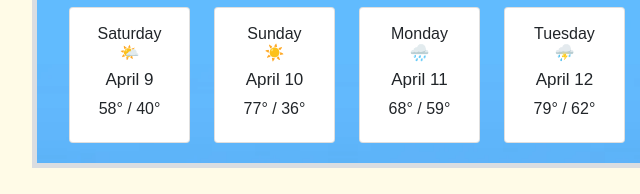
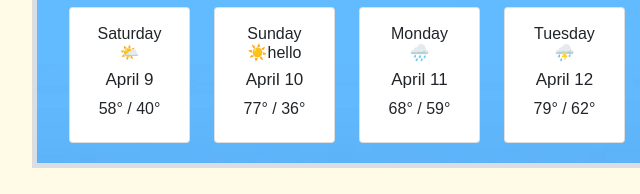
Before and after one commit to LaceyTN/Weather-App, a plain HTML site: page index.html in a window 1280 px wide. Shown: the part 307-501 px from the top of the page, 148-788 px from the left. Drawn offline with nearby package versions, Linux system fonts and the light colour scheme; no server answers; a web font is replaced by a local one.

```diff
--- a/index.html
+++ b/index.html
@@ -107,7 +107,7 @@
           <div class="card">
             <div class="card-body text-center">
               <h4 class="card-title">Sunday <br>
-                ☀️
+                ☀️hello
               </h4>
               <h5 class="date">April 10</h5>
               <h6 class="temp">77° / 36°</h6>
```
